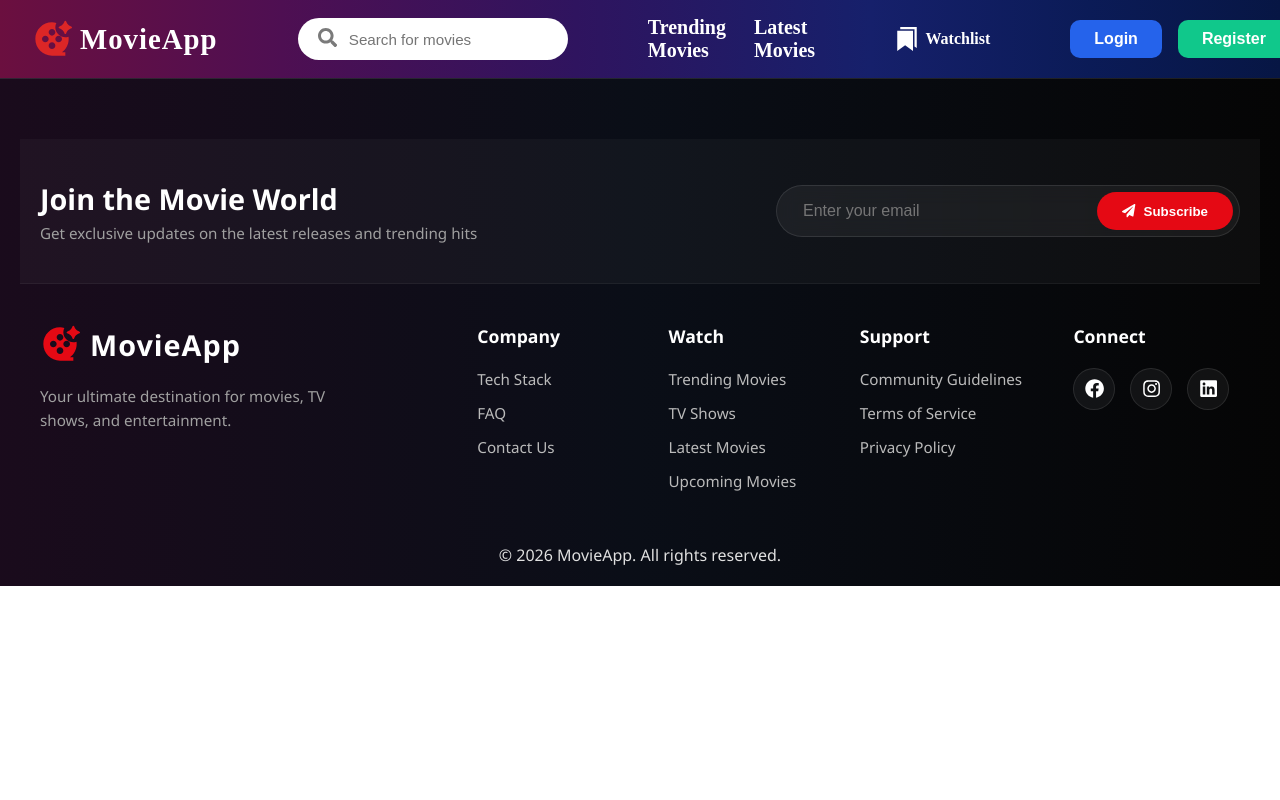
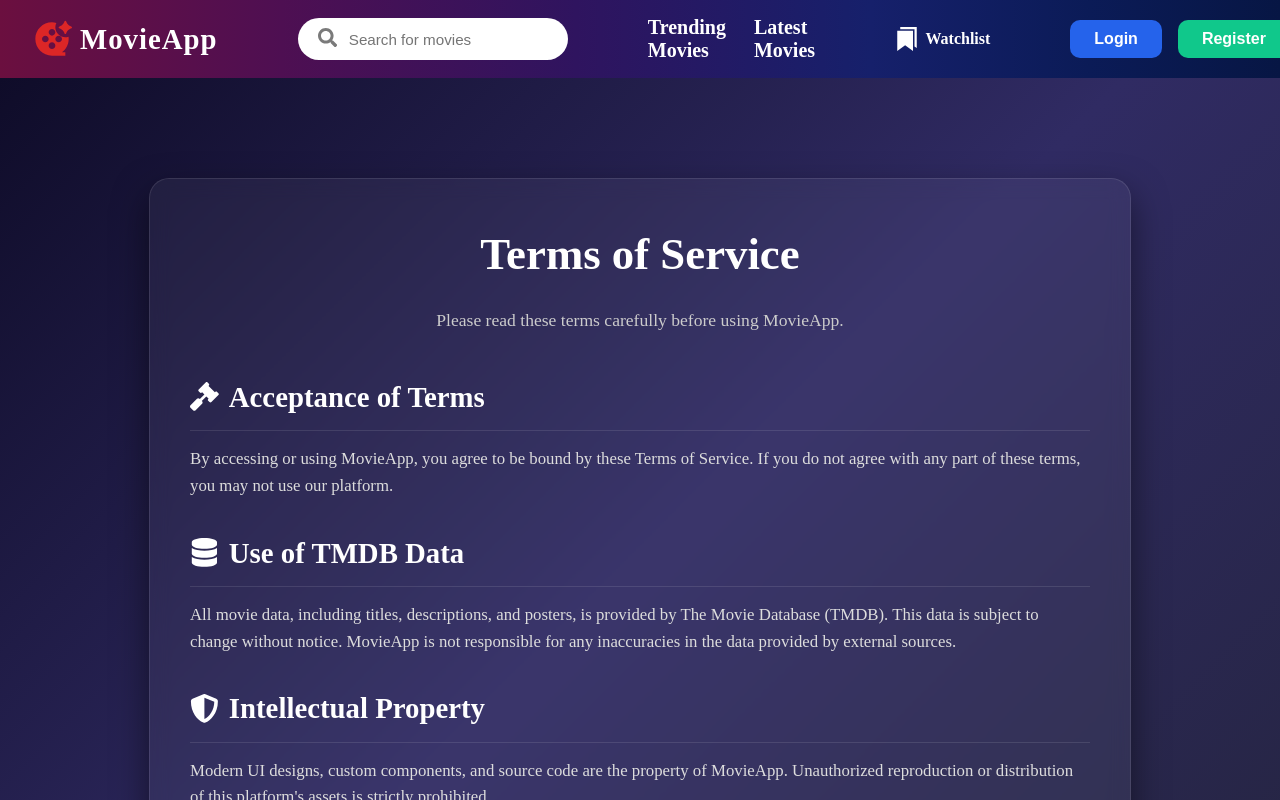
Before and after one commit to Kanchan012/MovieApp, a React (Vite) app: page /terms-of-service in a window 1280 px wide. Shown: the top 800 px of the page. Built offline with nearby package versions, Linux system fonts and the light colour scheme.

Commit message:
routed and navigate terms of service

```diff
--- a/src/App.tsx
+++ b/src/App.tsx
@@ -16,6 +16,7 @@ import FAQ from "./pages/FAQ";
 import ContactUs from "./pages/ContactUs";
 import TVShows from "./pages/TVShows";
 import CommunityGuidelines from "./pages/CommunityGuidelines";
+import TermsOfService from "./pages/TermsOfService";
 import { WatchlistProvider } from "./context/WatchlistContext";
 import { ToastContainer } from "react-toastify";
 
@@ -40,6 +41,7 @@ function App() {
         <Route path="/contact" element={<ContactUs />} />
         <Route path="/tv-shows" element={<TVShows />} />
         <Route path="/community-guidelines" element={<CommunityGuidelines />} />
+        <Route path="/terms-of-service" element={<TermsOfService />} />
       </Routes>
       <Footer />
     </WatchlistProvider>
--- a/src/components/Footer.tsx
+++ b/src/components/Footer.tsx
@@ -92,7 +92,7 @@ const Footer: React.FC = () => {
                 <NavLink to="/community-guidelines">Community Guidelines</NavLink>
               </li>
               <li>
-                <NavLink to="#">Terms of Service</NavLink>
+                <NavLink to="/terms-of-service">Terms of Service</NavLink>
               </li>
               <li>
                 <NavLink to="#">Privacy Policy</NavLink>
```
